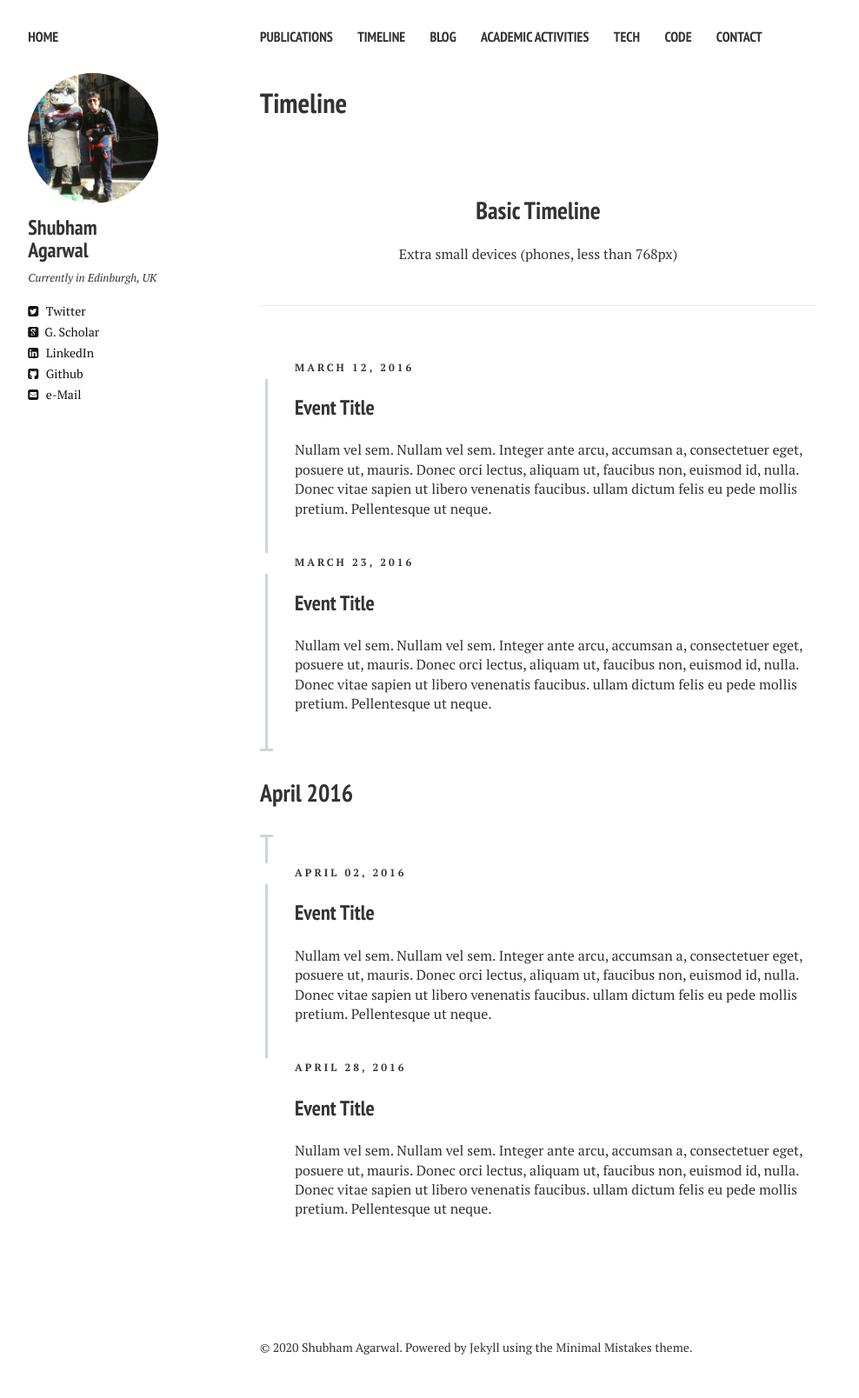
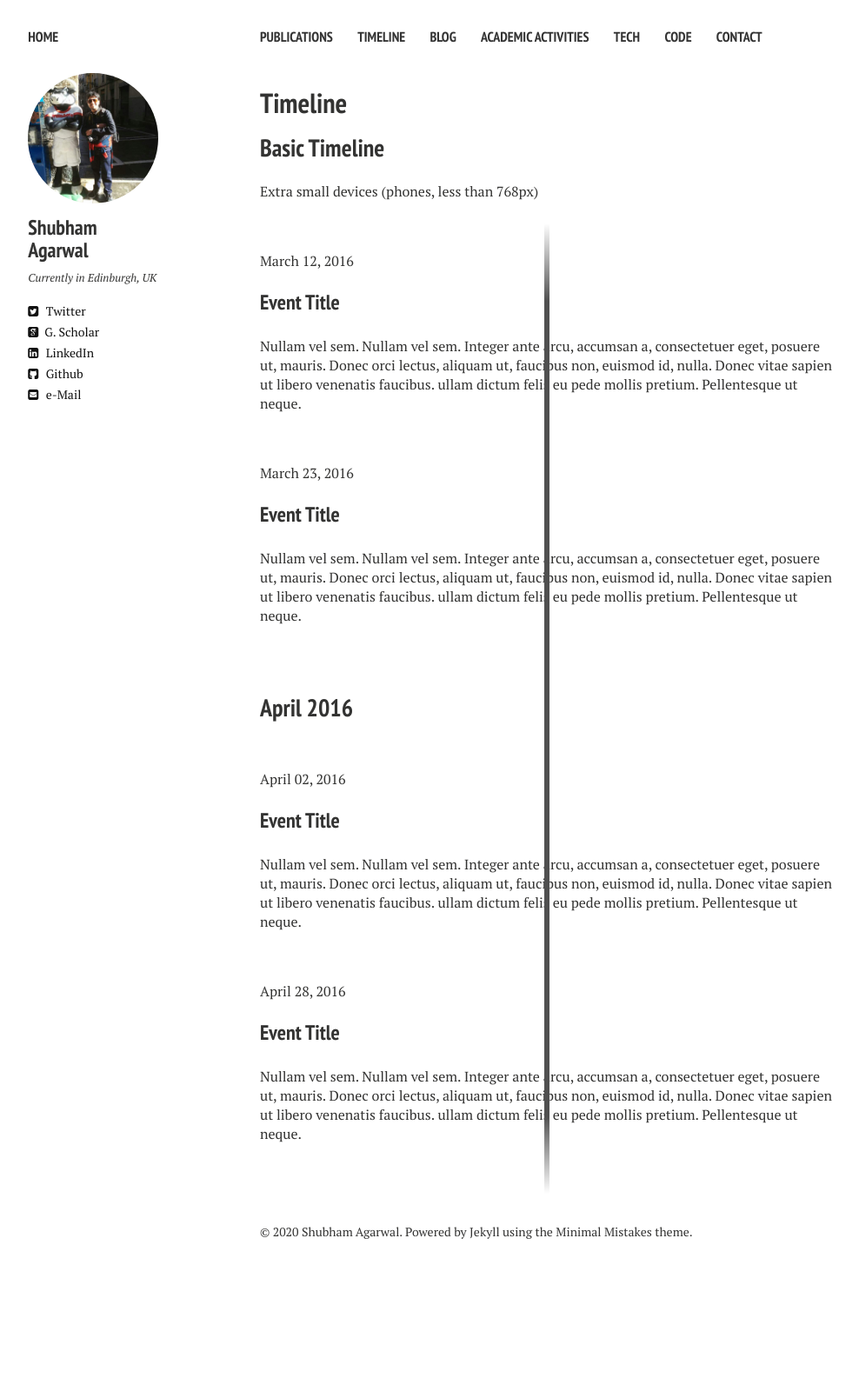
Before and after one commit to shubhamagarwal92/shubhamagarwal92.github.io, a Jekyll site: the page built from timeline.md, in a window 1280 px wide. Shown: the whole page at 87% size, without its empty margins (21-1009 px from the left). Built offline with Jekyll 4.4.1, drawn with Linux system fonts in a browser that asks for light colours; nearby versions of some CDN libraries; after the commit the page ends 1475 px from its top, so only the background shows below that.

Commit message:
Update timeline.css

```diff
--- a/assets/css/timeline.css
+++ b/assets/css/timeline.css
@@ -1,280 +1,274 @@
-$primary-color: #FF6B6B;
-$primary-color-hover: scale-color($primary-color, $lightness: 32%);
-
-a {
-    color: $primary-color;
-    &:hover {
-        color: $primary-color-hover;
-        text-decoration: none;
-    }
-}
-.example-header {
-    background: #3D4351;
-    color: #FFF;
-    font-weight: 300;
-    padding: 3em 1em;
-    text-align: center;
-    h1 {
-        color: #FFF;
-        font-weight: 300;
-        margin-bottom: 20px
-    }
-    p {
-        font-size: 12px;
-        text-transform: uppercase;
-        letter-spacing: 3px;
-        font-weight: 700;
-    }
-}
-.container-fluid {
-    .row {
-        padding: 0 0 4em 0;
-        &:nth-child(even) {
-            background: #F1F4F5;
-        }
-    }
+.timeline {
+  position: relative;
+  width: 660px;
+  margin: 0 auto;
+  margin-top: 20px;
+  padding: 1em 0;
+  list-style-type: none;
 }
 
-.example-title {
-    text-align: center;
-    margin-bottom: 60px;
-    padding: 3em 0;
-    border-bottom: 1px solid #E4EAEC;
-    p {
-        margin: 0 auto;
-        font-size: 16px;
-        max-width: 400px;
-    }
+.timeline:before {
+  position: absolute;
+  left: 50%;
+  top: 0;
+  content: ' ';
+  display: block;
+  width: 6px;
+  height: 100%;
+  margin-left: -3px;
+  background: rgb(80,80,80);
+  background: -moz-linear-gradient(top, rgba(80,80,80,0) 0%, rgb(80,80,80) 8%, rgb(80,80,80) 92%, rgba(80,80,80,0) 100%);
+  background: -webkit-gradient(linear, left top, left bottom, color-stop(0%,rgba(30,87,153,1)), color-stop(100%,rgba(125,185,232,1)));
+  background: -webkit-linear-gradient(top, rgba(80,80,80,0) 0%, rgb(80,80,80) 8%, rgb(80,80,80) 92%, rgba(80,80,80,0) 100%);
+  background: -o-linear-gradient(top, rgba(80,80,80,0) 0%, rgb(80,80,80) 8%, rgb(80,80,80) 92%, rgba(80,80,80,0) 100%);
+  background: -ms-linear-gradient(top, rgba(80,80,80,0) 0%, rgb(80,80,80) 8%, rgb(80,80,80) 92%, rgba(80,80,80,0) 100%);
+  background: linear-gradient(to bottom, rgba(80,80,80,0) 0%, rgb(80,80,80) 8%, rgb(80,80,80) 92%, rgba(80,80,80,0) 100%);
+
+  z-index: 5;
 }
 
-.timeline {
-    line-height: 1.4em;
-    list-style: none;
-    margin: 0;
-    padding: 0;
-    width: 100%;
-    h1, h2, h3, h4, h5, h6 {
-        line-height: inherit;
-    }
+.timeline li {
+  padding: 1em 0;
 }
 
-/*----- TIMELINE ITEM -----*/
-
-.timeline-item {
-    padding-left: 40px;
-    position: relative;
-    &:last-child {
-        padding-bottom: 0;
-    }
+.timeline li:after {
+  content: "";
+  display: block;
+  height: 0;
+  clear: both;
+  visibility: hidden;
 }
 
-/*----- TIMELINE INFO -----*/
-
-.timeline-info {
-    font-size: 12px;
-    font-weight: 700;
-    letter-spacing: 3px;
-    margin: 0 0 .5em 0;
-    text-transform: uppercase;
-    white-space: nowrap;
-}
-/*----- TIMELINE MARKER -----*/
-
-.timeline-marker {
-    position: absolute;
-    top: 0; bottom: 0; left: 0;
-    width: 15px;
-    &:before {
-        background: $primary-color;
-        border: 3px solid transparent;
-        border-radius: 100%;
-        content: "";
-        display: block;
-        height: 15px;
-        position: absolute;
-        top: 4px; left: 0;
-        width: 15px;
-        transition: background 0.3s ease-in-out,
-            border 0.3s ease-in-out;
-    }
-    &:after {
-        content: "";
-        width: 3px;
-        background: #CCD5DB;
-        display: block;
-        position: absolute;
-        top: 24px; bottom: 0; left: 6px;
-    }
-    .timeline-item:last-child &:after {
-        content: none;
-    }
-}
-.timeline-item:not(.period):hover .timeline-marker:before {
-    background: transparent;
-    border: 3px solid $primary-color;
+.direction-l {
+  position: relative;
+  width: 300px;
+  float: left;
+  text-align: right;
 }
 
-/*----- TIMELINE CONTENT -----*/
-
-.timeline-content {
-    padding-bottom: 40px;
-    p:last-child {
-        margin-bottom: 0;
-    }
+.direction-r {
+  position: relative;
+  width: 300px;
+  float: right;
 }
 
-/*----- TIMELINE PERIOD -----*/
+.flag-wrapper {
+  position: relative;
+  display: inline-block;
 
-.period {
-    padding: 0;
-    .timeline-info {
-        display: none;
-    }
-    .timeline-marker {
-        &:before {
-            background: transparent;
-            content: "";
-            width: 15px;
-            height: auto;
-            border: none;
-            border-radius: 0;
-            top: 0;
-            bottom: 30px;
-            position: absolute;
-            border-top: 3px solid #CCD5DB;
-            border-bottom: 3px solid #CCD5DB;
-        }
-        &:after {
-            content: "";
-            height: 32px;
-            top: auto;
-        }
-    }
-    .timeline-content {
-        padding: 40px 0 70px;
-    }
-    .timeline-title {
-        margin: 0;
-    }
+  text-align: center;
 }
 
-/*----------------------------------------------
-MOD: TIMELINE SPLIT
-----------------------------------------------*/
+.flag {
+  position: relative;
+  display: inline;
+  background: rgb(248,248,248);
+  padding: 6px 10px;
+  border-radius: 5px;
 
-.timeline-split {
-    @media (min-width: 768px) {
-        .timeline {
-            display: table;
-        }
-        .timeline-item {
-            display: table-row;
-            padding: 0;
-        }
-        .timeline-info,
-        .timeline-marker,
-        .timeline-content,
-        .period .timeline-info {
-            display: table-cell;
-            vertical-align: top;
-        }
-        .timeline-marker {
-            position: relative;
-        }
-        .timeline-content {
-            padding-left: 30px;
-        }
-        .timeline-info {
-            padding-right: 30px;
-        }
-        .period .timeline-title {
-            position: relative;
-            left: -45px;
-        }
-    }
+  font-weight: 600;
+  text-align: left;
 }
 
-/*----------------------------------------------
-MOD: TIMELINE CENTERED
-----------------------------------------------*/
+.direction-l .flag {
+  -webkit-box-shadow: -1px 1px 1px rgba(0,0,0,0.15), 0 0 1px rgba(0,0,0,0.15);
+  -moz-box-shadow: -1px 1px 1px rgba(0,0,0,0.15), 0 0 1px rgba(0,0,0,0.15);
+  box-shadow: -1px 1px 1px rgba(0,0,0,0.15), 0 0 1px rgba(0,0,0,0.15);
+}
 
-.timeline-centered {
-    @extend .timeline-split;
-    @media (min-width: 992px) {
-        &,
-        .timeline-item,
-        .timeline-info,
-        .timeline-marker,
-        .timeline-content {
+.direction-r .flag {
+  -webkit-box-shadow: 1px 1px 1px rgba(0,0,0,0.15), 0 0 1px rgba(0,0,0,0.15);
+  -moz-box-shadow: 1px 1px 1px rgba(0,0,0,0.15), 0 0 1px rgba(0,0,0,0.15);
+  box-shadow: 1px 1px 1px rgba(0,0,0,0.15), 0 0 1px rgba(0,0,0,0.15);
+}
+
+.direction-l .flag:before,
+.direction-r .flag:before {
+  position: absolute;
+  top: 50%;
+  right: -40px;
+  content: ' ';
   display: block;
-            margin: 0;
-            padding: 0;
+  width: 12px;
+  height: 12px;
+  margin-top: -10px;
+  background: #fff;
+  border-radius: 10px;
+  border: 4px solid rgb(255,80,80);
+  z-index: 10;
 }
-        .timeline-item {
-            padding-bottom: 40px;
-            overflow: hidden;
+
+.direction-r .flag:before {
+  left: -40px;
 }
-        .timeline-marker {
+
+.direction-l .flag:after {
+  content: "";
+  position: absolute;
+  left: 100%;
+  top: 50%;
+  height: 0;
+  width: 0;
+  margin-top: -8px;
+  border: solid transparent;
+  border-left-color: rgb(248,248,248);
+  border-width: 8px;
+  pointer-events: none;
+}
+
+.direction-r .flag:after {
+  content: "";
+  position: absolute;
+  right: 100%;
+  top: 50%;
+  height: 0;
+  width: 0;
+  margin-top: -8px;
+  border: solid transparent;
+  border-right-color: rgb(248,248,248);
+  border-width: 8px;
+  pointer-events: none;
+}
+
+.time-wrapper {
+  display: inline;
+
+  line-height: 1em;
+  font-size: 0.66666em;
+  color: rgb(250,80,80);
+  vertical-align: middle;
+}
+
+.direction-l .time-wrapper {
+  float: left;
+}
+
+.direction-r .time-wrapper {
+  float: right;
+}
+
+.time {
+  display: inline-block;
+  padding: 4px 6px;
+  background: rgb(248,248,248);
+}
+
+.desc {
+  margin: 1em 0.75em 0 0;
+
+  font-size: 0.77777em;
+  font-style: italic;
+  line-height: 1.5em;
+}
+
+.direction-r .desc {
+  margin: 1em 0 0 0.75em;
+}
+
+/* ================ Timeline Media Queries ================ */
+
+@media screen and (max-width: 660px) {
+
+.timeline {
+ 	width: 100%;
+	padding: 4em 0 1em 0;
+}
+
+.timeline li {
+	padding: 2em 0;
+}
+
+.direction-l,
+.direction-r {
+	float: none;
+	width: 100%;
+
+	text-align: center;
+}
+
+.flag-wrapper {
+	text-align: center;
+}
+
+.flag {
+	background: rgb(255,255,255);
+	z-index: 15;
+}
+
+.direction-l .flag:before,
+.direction-r .flag:before {
+  position: absolute;
+  top: -30px;
+	left: 50%;
+	content: ' ';
+	display: block;
+	width: 12px;
+	height: 12px;
+	margin-left: -9px;
+	background: #fff;
+	border-radius: 10px;
+	border: 4px solid rgb(255,80,80);
+	z-index: 10;
+}
+
+.direction-l .flag:after,
+.direction-r .flag:after {
+	content: "";
 	position: absolute;
 	left: 50%;
-            margin-left: -7.5px;
-        }
-        .timeline-info,
-        .timeline-content {
-            width: 50%;
-        }
-        .timeline-item:nth-child(odd) .timeline-info {
-            float: left;
-            text-align: right;
-            padding-right: 30px;
-        }
-        .timeline-item:nth-child(odd) .timeline-content {
-            float: right;
-            text-align: left;
-            padding-left: 30px;
-        }
-        .timeline-item:nth-child(even) .timeline-info {
-            float: right;
-            text-align: left;
-            padding-left: 30px;
-        }
-        .timeline-item:nth-child(even) .timeline-content {
-            float: left;
-            text-align: right;
-            padding-right: 30px;
-        }
-        .timeline-item.period .timeline-content {
-            float: none;
-            padding: 0;
-            width: 100%;
-            text-align: center;
-        }
-        .timeline-item.period {
-            padding: 50px 0 90px;
-        }
-        .period .timeline-marker:after {
-            height: 30px;
-            bottom: 0;
-            top: auto;
-        }
-        .period .timeline-title {
-            left: auto;
-        }
-    }
+	top: -8px;
+	height: 0;
+	width: 0;
+	margin-left: -8px;
+	border: solid transparent;
+	border-bottom-color: rgb(255,255,255);
+	border-width: 8px;
+	pointer-events: none;
 }
 
-/*----------------------------------------------
-MOD: MARKER OUTLINE
-----------------------------------------------*/
+.time-wrapper {
+	display: block;
+	position: relative;
+	margin: 4px 0 0 0;
+	z-index: 14;
+}
 
-.marker-outline {
-    .timeline-marker {
-        &:before {
-            background: transparent;
-            border-color: $primary-color;
+.direction-l .time-wrapper {
+	float: none;
 }
+
+.direction-r .time-wrapper {
+	float: none;
 }
-    .timeline-item:hover .timeline-marker:before {
-        background: $primary-color;
+
+.desc {
+	position: relative;
+	margin: 1em 0 0 0;
+	padding: 1em;
+	background: rgb(245,245,245);
+	-webkit-box-shadow: 0 0 1px rgba(0,0,0,0.20);
+	-moz-box-shadow: 0 0 1px rgba(0,0,0,0.20);
+	box-shadow: 0 0 1px rgba(0,0,0,0.20);
+
+  z-index: 15;
 }
+
+.direction-l .desc,
+.direction-r .desc {
+	position: relative;
+	margin: 1em 1em 0 1em;
+	padding: 1em;
+
+  z-index: 15;
 }
+
+}
+
+@media screen and (min-width: 400px ?? max-width: 660px) {
+
+.direction-l .desc,
+.direction-r .desc {
+	margin: 1em 4em 0 4em;
+}
+
+}
```
Lines whose indentation alone changed are shown as unchanged.
